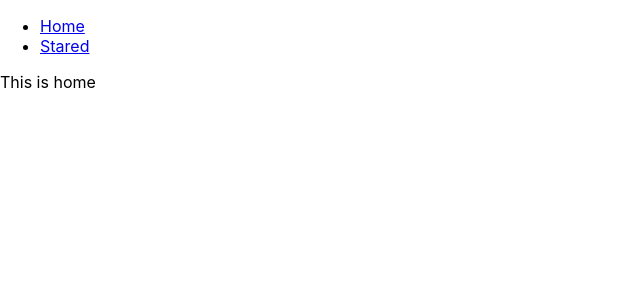
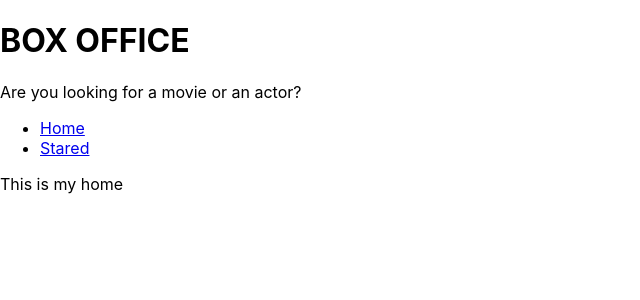
Before and after one commit to IshtiaqueNafis/box-office, a React (Create React App) app: page / in a window 1280 px wide. Shown: the top 300 px of the page, without its empty margins (0-640 px from the left). Built offline with nearby package versions, Linux system fonts and the light colour scheme.

Commit message:
added layout management and created title

```diff
--- a/src/App.js
+++ b/src/App.js
@@ -1,17 +1,12 @@
 import React from 'react';
 import {Route, Switch} from 'react-router-dom'
 
-import Navs from "./components/Navs";
 import Home from "./components/pages/Home";
 import Starred from "./components/pages/Starred";
 
 function App() {
 
     return (
-
-        <div>
-
-            <Navs/>
         <Switch>
             <Route exact path="/">
                 <Home/>
@@ -25,7 +20,7 @@
                 </div>
             </Route>
         </Switch>
-        </div>
+
     );
 }
 
--- /dev/null
+++ b/src/components/MainPageLayout.js
@@ -0,0 +1,13 @@
+import React from 'react';
+import Navs from "./Navs";
+import Title from "./Title";
+
+const MainPageLayout = ({ children}) => (
+        <div>
+            <Title title="BOX OFFICE" subtitle='Are you looking for a movie or an actor?'/>
+            <Navs/>
+            {children}
+        </div>
+    );
+
+export default MainPageLayout;
--- /dev/null
+++ b/src/components/Title.js
@@ -0,0 +1,11 @@
+import React from 'react';
+
+const Title = ({title, subtitle}) => (
+    <div>
+        <h1>{title}</h1>
+        <p>{subtitle}</p>
+
+    </div>
+);
+
+export default Title;
--- a/src/components/pages/Home.js
+++ b/src/components/pages/Home.js
@@ -1,9 +1,8 @@
 import React from 'react';
+import MainPageLayout from "../MainPageLayout";
 
 const Home = () => (
-        <div>
-          This is home
-        </div>
+        <MainPageLayout>This is my home</MainPageLayout>
     );
 
 export default Home;
--- a/src/components/pages/Starred.js
+++ b/src/components/pages/Starred.js
@@ -1,9 +1,10 @@
 import React from 'react';
+import MainPageLayout from "../MainPageLayout";
 
 const MyComponent = () => (
-        <div>
+        <MainPageLayout>
             this is the started page
-        </div>
+        </MainPageLayout>
     );
 
 export default MyComponent;
```
Lines whose indentation alone changed are shown as unchanged.
